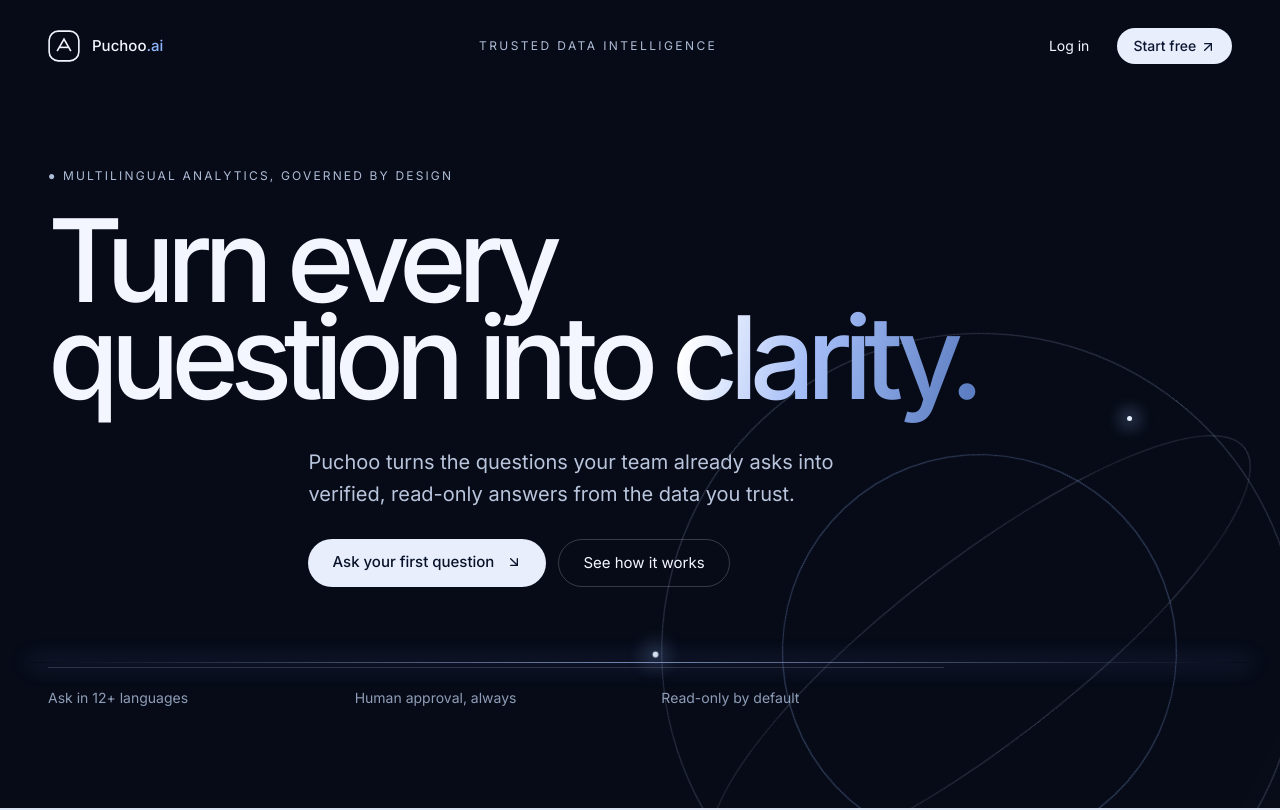
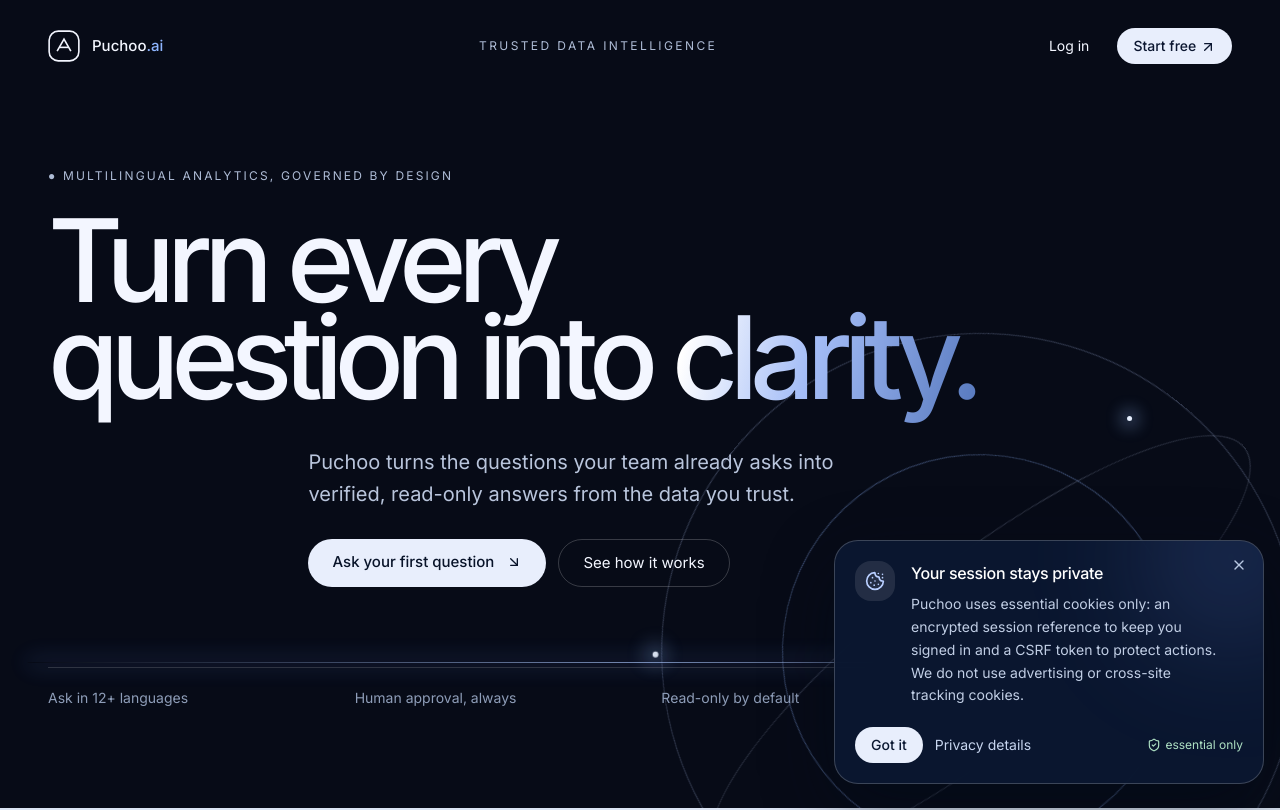
Before and after one commit to Kayd-06/Puchoo.ai, a React (Vite) app in the folder frontend/: page / in a window 1280 px wide. Shown: the top 810 px of the page. Built offline with nearby package versions, Linux system fonts and the light colour scheme; no server answers.

Commit message:
Add essential cookie privacy notice

```diff
--- a/frontend/src/App.jsx
+++ b/frontend/src/App.jsx
@@ -12,6 +12,7 @@
 import ConnectData from './pages/ConnectData';
 import History from './pages/History';
 import Settings from './pages/Settings';
+import CookieNotice from './components/CookieNotice';
 
 function ProductLayout() {
   return (
@@ -61,6 +62,7 @@
           </Route>
           <Route path="*" element={<Navigate to="/" replace />} />
         </Routes>
+        <CookieNotice />
       </BrowserRouter>
     </AuthProvider>
   );
--- /dev/null
+++ b/frontend/src/components/CookieNotice.jsx
@@ -0,0 +1,26 @@
+import { useState } from 'react';
+import { AnimatePresence, motion, useReducedMotion } from 'framer-motion';
+import { Cookie, ShieldCheck, X } from 'lucide-react';
+import { Link } from 'react-router-dom';
+
+const ACKNOWLEDGED = 'puchoo-essential-cookie-notice-v1';
+
+export default function CookieNotice() {
+  const reduce = useReducedMotion();
+  const [visible, setVisible] = useState(() => window.localStorage.getItem(ACKNOWLEDGED) !== '1');
+  function dismiss() {
+    window.localStorage.setItem(ACKNOWLEDGED, '1');
+    setVisible(false);
+  }
+
+  return <AnimatePresence>{visible && <motion.aside
+    role="dialog" aria-label="Essential cookie notice" aria-live="polite"
+    initial={reduce ? false : { opacity: 0, y: 28, scale: .98 }} animate={{ opacity: 1, y: 0, scale: 1 }} exit={{ opacity: 0, y: 16 }} transition={{ duration: .42, ease: [0.16, 1, .3, 1] }}
+    className="fixed right-4 bottom-4 z-[100] w-[min(430px,calc(100vw-2rem))] overflow-hidden rounded-3xl border border-white/20 bg-[#0b1831]/95 p-5 text-white shadow-[0_24px_70px_rgba(3,10,26,.48)] backdrop-blur-xl"
+  >
+    <div className="pointer-events-none absolute -top-16 -right-12 h-40 w-40 rounded-full bg-[#769dff]/20 blur-3xl" />
+    <div className="relative flex gap-4"><span className="grid h-10 w-10 shrink-0 place-items-center rounded-2xl bg-white/10 text-[#b8ceff]"><Cookie size={20} /></span><div className="pr-5"><p className="font-medium tracking-[-.02em]">Your session stays private</p><p className="mt-2 text-sm leading-relaxed text-[#c1cee5]">Puchoo uses essential cookies only: an encrypted session reference to keep you signed in and a CSRF token to protect actions. We do not use advertising or cross-site tracking cookies.</p></div></div>
+    <div className="relative mt-5 flex flex-wrap items-center gap-3"><button type="button" onClick={dismiss} className="rounded-full bg-[#e8eefc] px-4 py-2 text-sm font-medium text-[#0b1831] transition hover:bg-white">Got it</button><Link to="/privacy" className="text-sm text-[#c7d5ef] underline-offset-4 hover:underline">Privacy details</Link><span className="ml-auto inline-flex items-center gap-1 text-xs text-[#aee1c4]"><ShieldCheck size={14} /> essential only</span></div>
+    <button type="button" onClick={dismiss} aria-label="Close cookie notice" className="absolute top-3 right-3 rounded-full p-1 text-[#b8c7e2] hover:bg-white/10"><X size={16} /></button>
+  </motion.aside>}</AnimatePresence>;
+}
```
